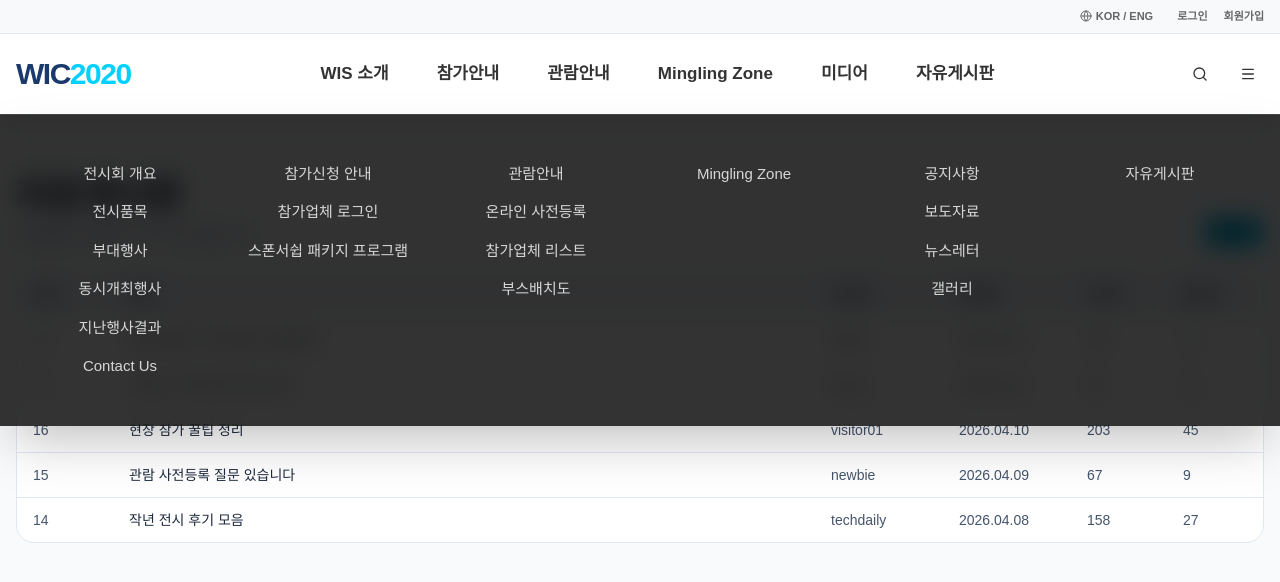
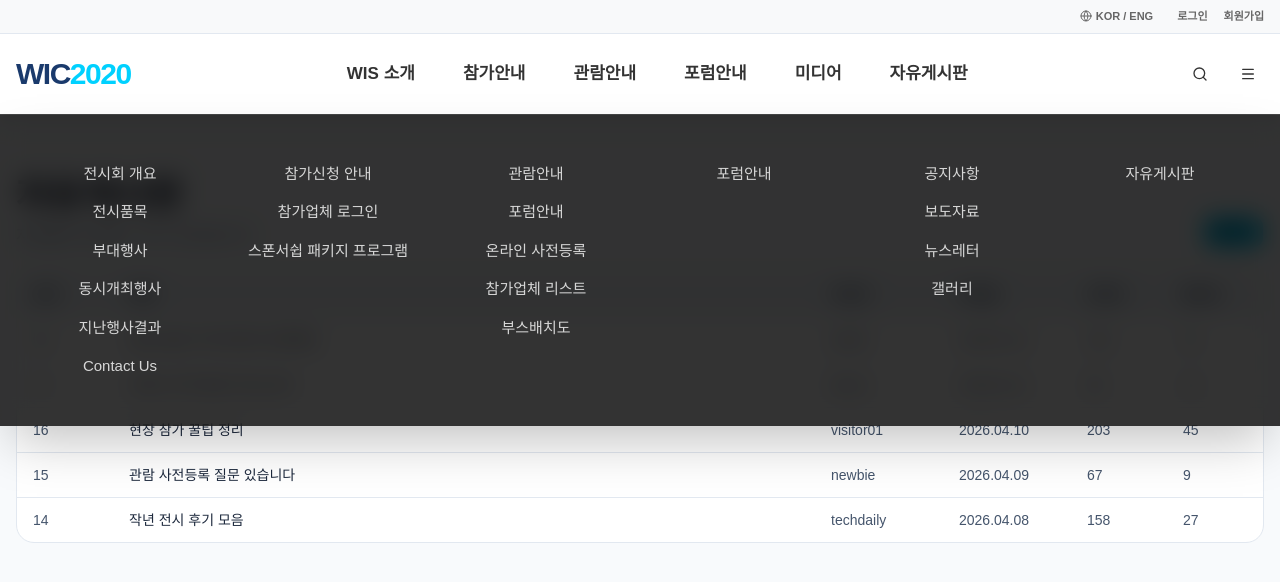
Before and after one commit to IBM-Cloud-Native-Dev-base-AI-agent-3/project-a-team04-frontend, a React (Vite) app: page /free-board in a window 1280 px wide. Shown: the top 582 px of the page. Built offline with nearby package versions, Linux system fonts and the light colour scheme.

Commit message:
feat: 메인 배너에서 밍글링 존 메뉴 제거

```diff
--- a/components/SiteHeader.tsx
+++ b/components/SiteHeader.tsx
@@ -17,11 +17,12 @@ const NAV_ITEMS = [
   },
   {
     title: '관람안내',
-    items: ['관람안내', '온라인 사전등록', '참가업체 리스트', '부스배치도'],
+    items: ['관람안내', '포럼안내', '온라인 사전등록', '참가업체 리스트', '부스배치도'],
   },
   {
-    title: 'Mingling Zone',
-    items: ['Mingling Zone'],
+    title: '포럼안내',
+    path: '/forum-guide',
+    items: ['포럼안내'],
   },
   {
     title: '미디어',
```
